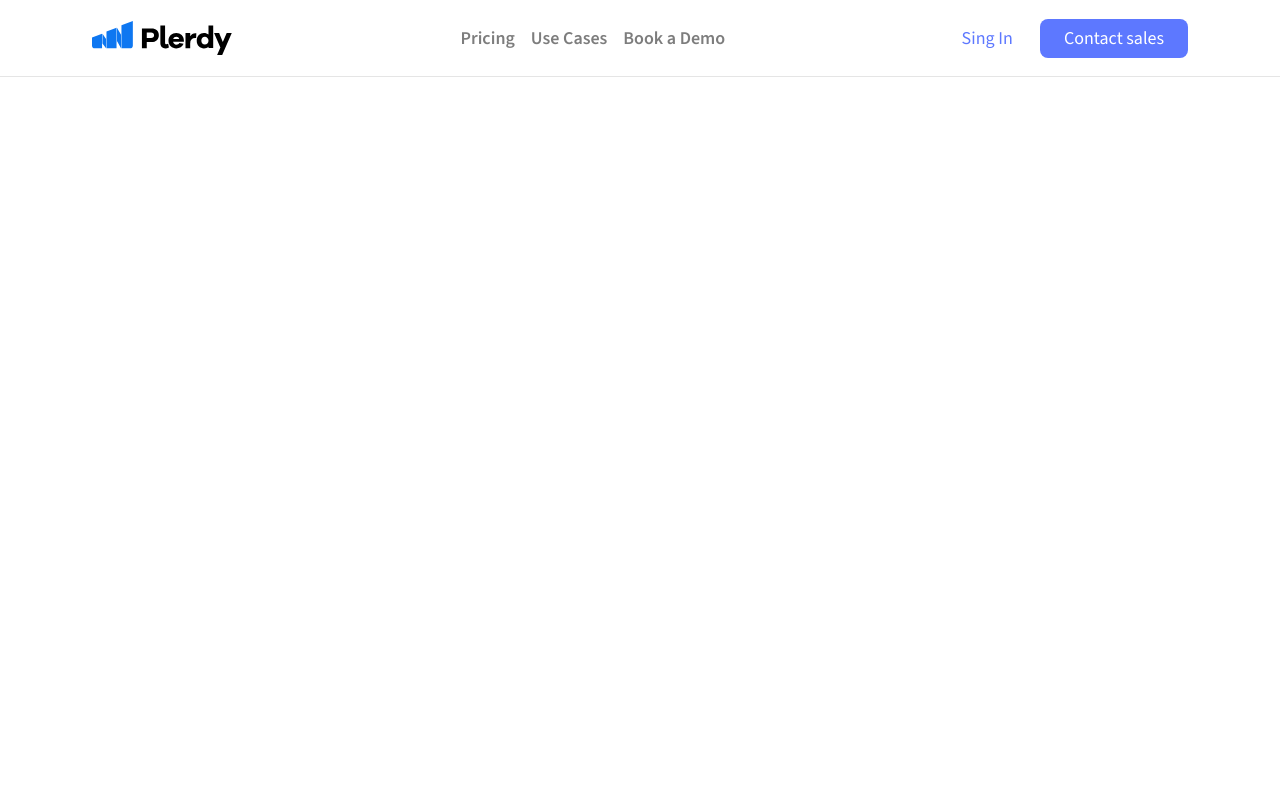
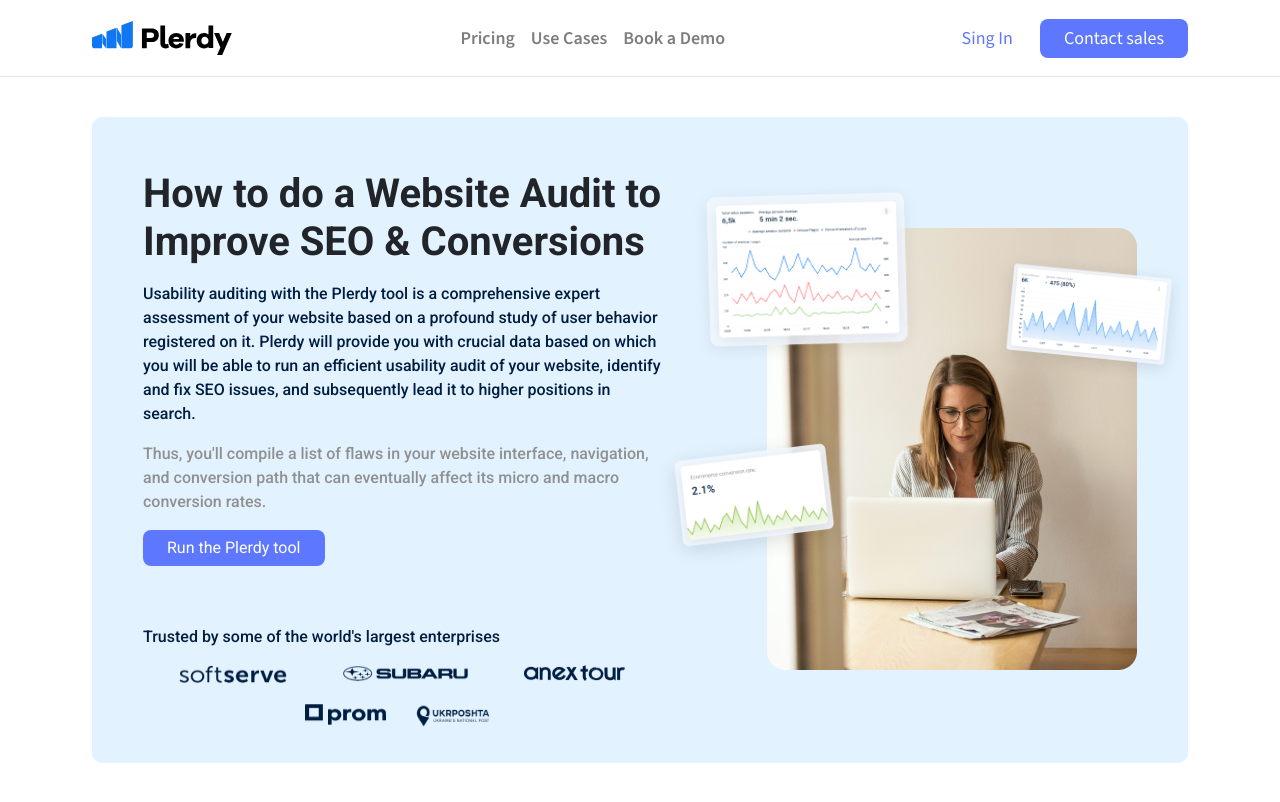
Before and after one commit to smyrnova-iryna/plerdy, a plain HTML site: page index.html in a window 1280 px wide. Drawn offline with nearby package versions, Linux system fonts and the light colour scheme.

Commit message:
Add info section

```diff
--- a/index.html
+++ b/index.html
@@ -7,7 +7,7 @@
     <link href="https://cdn.jsdelivr.net/npm/bootstrap@5.3.3/dist/css/bootstrap.min.css" rel="stylesheet" integrity="sha384-QWTKZyjpPEjISv5WaRU9OFeRpok6YctnYmDr5pNlyT2bRjXh0JMhjY6hW+ALEwIH" crossorigin="anonymous">
     <link rel="preconnect" href="https://fonts.googleapis.com">
     <link rel="preconnect" href="https://fonts.gstatic.com" crossorigin>
-    <link href="https://fonts.googleapis.com/css2?family=Noto+Sans:ital,wght@0,100..900;1,100..900&family=Poppins:ital,wght@0,100;0,200;0,300;0,400;0,500;0,600;0,700;0,800;0,900;1,100;1,200;1,300;1,400;1,500;1,600;1,700;1,800;1,900&family=Source+Sans+3:ital,wght@0,200..900;1,200..900&family=Tenor+Sans&display=swap" rel="stylesheet">
+    <link href="https://fonts.googleapis.com/css2?family=Roboto:ital,wght@0,100;0,300;0,400;0,500;0,700;0,900;1,100;1,300;1,400;1,500;1,700;1,900&family=Source+Sans+3:ital,wght@0,200..900;1,200..900&display=swap" rel="stylesheet">
     <link rel="stylesheet" href="./styles.css">
     <script src="https://ajax.googleapis.com/ajax/libs/jquery/3.7.1/jquery.min.js"></script>
 </head>
@@ -35,12 +35,37 @@
 
             </div>
             <div class="nav__desctop__buttons">
-                <button>Sing In</button>
-                <button class="nav__button__contact">Contact sales</button>
+                <button class="nav__button__signin">Sing In</button>
+                <button>Contact sales</button>
             </div>
-          </nav>
-          <p>Lorem ipsum dolor sit amet consectetur adipisicing elit. Tempora culpa quia excepturi assumenda! Perferendis voluptatem, hic nihil voluptate quos explicabo earum esse corrupti provident. Perspiciatis eius eaque deleniti veritatis commodi repudiandae voluptate? Itaque voluptates saepe cum nemo, eius maxime incidunt molestias optio eum ratione, voluptate, vel nisi assumenda dicta minima.</p>
+        </nav>
+        <section id="section__info">
+            <div class="section__info__text__container">
+                <h2>How to do a Website Audit to Improve SEO & Conversions</h2>
+                <p>Usability auditing with the Plerdy tool is a comprehensive expert assessment of your website based on a profound study of user behavior registered on it. Plerdy will provide you with crucial data based on which you will be able to run an efficient usability audit of your website, identify and fix SEO issues, and subsequently lead it to higher positions in search.</p>
+                <p class="section__info__description">Thus, you'll compile a list of flaws in your website interface, navigation, and conversion path that can eventually affect its micro and macro conversion rates.</p>
+                <button>Run the Plerdy tool</button>
+                <p>Trusted by some of the world's largest enterprises</p>
+                <div class="section__info__logo__container">
+                    <img class="logo__softserve" src="./img/softserve.png" alt="softserve logo">
+                    <img class="logo__subaru" src="./img/subaru.png" alt="subaru logo">
+                    <img class="logo__anextour" src="./img/anextour.png" alt="anextour logo">
+                    <div class="section__info__logo__responsive__container">
+                        <img class="logo__prom" src="./img/prom.png" alt="prom logo">
+                        <img class="logo__ukrposhta" src="./img/ukrposhta.png" alt="ukrposhta logo">
+                    </div>
+                </div>
+            </div>
+            <div class="section__info__picture__container">
+                <div class="section__info__picture__wrap">
+                    <img class="section__info__picture" src="./img/linkedinsalessolutions.png" alt="linkedin sales solutions">
+                    <img class="section__info__diagram diagram1" src="./img/diagram1.png" alt="diagram1">
+                    <img class="section__info__diagram diagram2" src="./img/diagram2.png" alt="diagram2">
+                    <img class="section__info__diagram diagram3" src="./img/diagram3.png" alt="diagram3">
+                </div>
+            </div>
 
+        </section>
 
     <script src="https://cdn.jsdelivr.net/npm/bootstrap@5.3.3/dist/js/bootstrap.bundle.min.js" integrity="sha384-YvpcrYf0tY3lHB60NNkmXc5s9fDVZLESaAA55NDzOxhy9GkcIdslK1eN7N6jIeHz" crossorigin="anonymous"></script>
 </body>
--- a/styles.css
+++ b/styles.css
@@ -1,23 +1,28 @@
 :root {
     --primary1: white;
     --primary2: #001E41;
+    --primary3: #E2F2FF;
     --secondary1: #E5E5E5;
     --accent1: #5D78FF;
     --font1: #7D7D7D;
+    --font2: #001E41;
+    --font3: #909090;
 }
 
-* {
-    background-color: var(--primary1);
-    font-family: "Source Sans 3", sans-serif;
-}
+
+/* Nav section */
+
 
 #nav {
+    font-family: "Source Sans 3", sans-serif;
+    background-color: var(--primary1);
     height: 49px;
     border-bottom: 1px solid var(--secondary1);
     position: fixed;
     width: 100%;
     top: 0;
     left: 0;
+    z-index: 100;
 }
 
 #nav a {
@@ -26,13 +31,33 @@
     font-weight: 600;
 }
 
+#nav a:hover {
+    color: var(--accent1);
+}
+
 button {
     font-size: 18px;
     font-weight: 400;
     border: none;
-    color: var(--accent1);
+    color: var(--primary1);
+    background-color: var(--accent1);
     padding: 6px 24px;
     border-radius: 8px;
+}
+
+button:hover {
+    color: var(--accent1);
+    background-color: var(--primary2);
+}
+
+#nav .nav__button__signin {
+    color: var(--accent1);
+    background: none;
+}
+
+#nav .nav__button__signin:hover {
+    color: var(--primary1);
+    background: var(--accent1);
 }
 
 .nav__button__control {
@@ -48,11 +73,6 @@
 
 button:disabled {
     opacity: 0.7;
-}
-
-#nav .nav__button__contact {
-    color: var(--primary1);
-    background-color: var(--accent1);
 }
 
 .nav__desctop__buttons {
@@ -104,6 +124,142 @@
    border-bottom: 1px solid var(--secondary1);
 }
 
+
+/* Info section */
+
+#section__info {
+    font-family: "Roboto", sans-serif;
+    margin: 59px 10px 10px 10px;
+    padding: 20px 10px;
+    background-color: var(--primary3);
+    border-radius: 10px;
+    display: flex;
+    flex-direction: column;
+    align-items: center;
+    justify-content: space-between;
+    gap: 30px;
+}
+
+#section__info h2 {
+    font-size: 32px;
+    font-weight: 600;
+    margin-bottom: 20px;
+}
+
+
+#section__info p {
+    font-size: 12px;
+    color: var(--font2);
+    font-weight: 500;
+}
+
+#section__info .section__info__description {
+    color: var(--font3);
+    margin-bottom: 20px;
+}
+
+#section__info .section__info__text__container {
+    display: flex;
+    flex-direction: column;
+    align-items: center;
+}
+
+#section__info button {
+    font-size: 14px;
+    margin-bottom: 20px;
+}
+
+#section__info .section__info__logo__container, .section__info__logo__responsive__container {
+    display: flex;
+    flex-direction: row;
+    flex-wrap: wrap;
+    gap: 20px;
+    justify-content: space-evenly;
+}
+
+.logo__softserve {
+    width: 90px;
+    height: 16px;
+}
+
+.logo__subaru {
+    width: 104px;
+    height: 15px;
+}
+
+.logo__anextour {
+    width: 84px;
+    height: 14px;
+}
+
+.logo__prom {
+    width: 68px;
+    height: 18px;
+}
+
+.logo__ukrposhta {
+    width: 78px;
+    height: 20px;
+}
+
+#section__info .section__info__picture__container {
+    display: flex;
+    justify-content: center;
+    align-items: center;
+}
+
+#section__info .section__info__picture, .section__info__picture__wrap {
+    width: 230px;
+    height: 273px;
+}
+
+#section__info .section__info__picture__wrap {
+    position: relative;
+}
+
+#section__info .section__info__diagram {
+    position: absolute;
+
+}
+
+#section__info .diagram1 {
+    width: 137px;
+    height: 113px;
+    top: -20px;
+    left: -33px;
+}
+
+#section__info .diagram2 {
+    width: 132px;
+    height: 85px;
+    top: 20px;
+    left: 130px;
+}
+
+#section__info .diagram3 {
+    width: 140px;
+    height: 95px;
+    top: 172px;
+    left: -33px;
+}
+
+
+
+/* Responsive section */
+
+@media screen and (min-width: 1100px) {
+    #section__info {
+        margin: 117px 92px 100px 92px;
+        padding: 53px 51px 35px 51px;
+        flex-direction: row;
+    }
+
+    #section__info h2 {
+        max-width: 611px;
+    }
+}
+
+
 @media screen and (min-width: 992px) {
     #nav {
         height: 77px;
@@ -131,13 +287,73 @@
     .nav__buttons {
         display: none;
     }
+
+    #section__info h2 {
+        font-size: 40px;
+        margin-bottom: 16px;
+    }
+    #section__info p {
+        font-size: 16px;
+    }
+    #section__info .section__info__description {
+        margin-bottom: 16px;
+    }
+    #section__info .section__info__text__container {
+        align-items: flex-start;
+    }
+    #section__info button {
+        font-size: 16px;
+        margin-bottom: 59px;
+    }
+    .logo__softserve {
+        width: 108px;
+        height: 19px;
+    }
+    .logo__subaru {
+        width: 125px;
+        height: 17px;
+    }
+    .logo__anextour {
+        width: 101px;
+        height: 16px;
+    }
+    .logo__prom {
+        width: 81px;
+        height: 21px;
+    }
+    .logo__ukrposhta {
+        width: 94px;
+        height: 24px;
+    }
 }
 
-.navbar__button {
+@media screen and (min-width: 520px) {
+    #section__info {
+        gap: 106px;
+    }
+    #section__info .section__info__picture, .section__info__picture__wrap {
+        width: 370px;
+        height: 442px;
+    }
 
-    /* display: flex;
-    align-items: center;
-    justify-content: center;
-    background-color: pink;
-    height: 100%; */
+    #section__info .diagram1 {
+        width: 240px;
+        height: 190px;
+        top: -50px;
+        left: -80px;
+    }
+
+    #section__info .diagram2 {
+        width: 195px;
+        height: 140px;
+        top: 20px;
+        left: 220px;
+    }
+
+    #section__info .diagram3 {
+        width: 205px;
+        height: 150px;
+        top: 197px;
+        left: -115px;
+    }
 }
```
Also changed, not shown: img/anextour.png (added), img/diagram1.png (added), img/diagram2.png (added), img/diagram3.png (added), img/linkedinsalessolutions.png (added), img/prom.png (added), img/softserve.png (added), img/subaru.png (added), img/ukrposhta.png (added).
